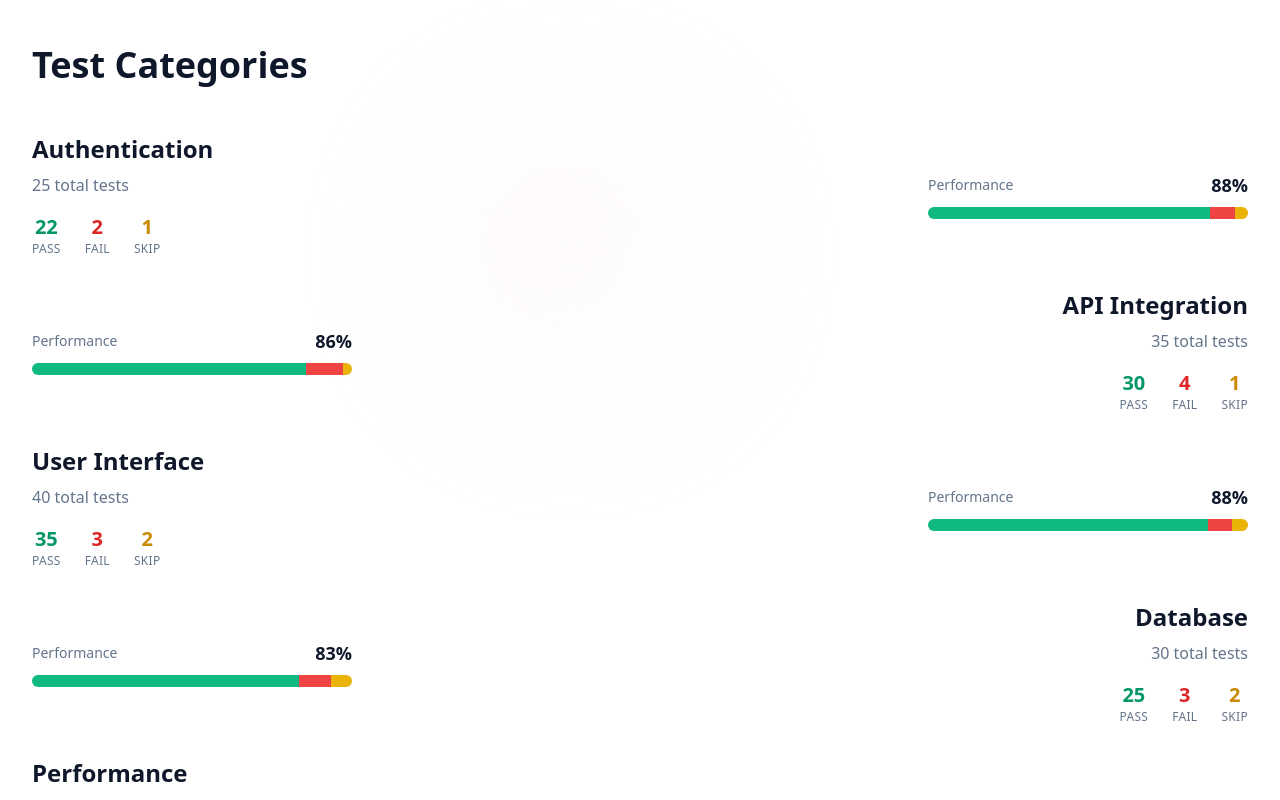
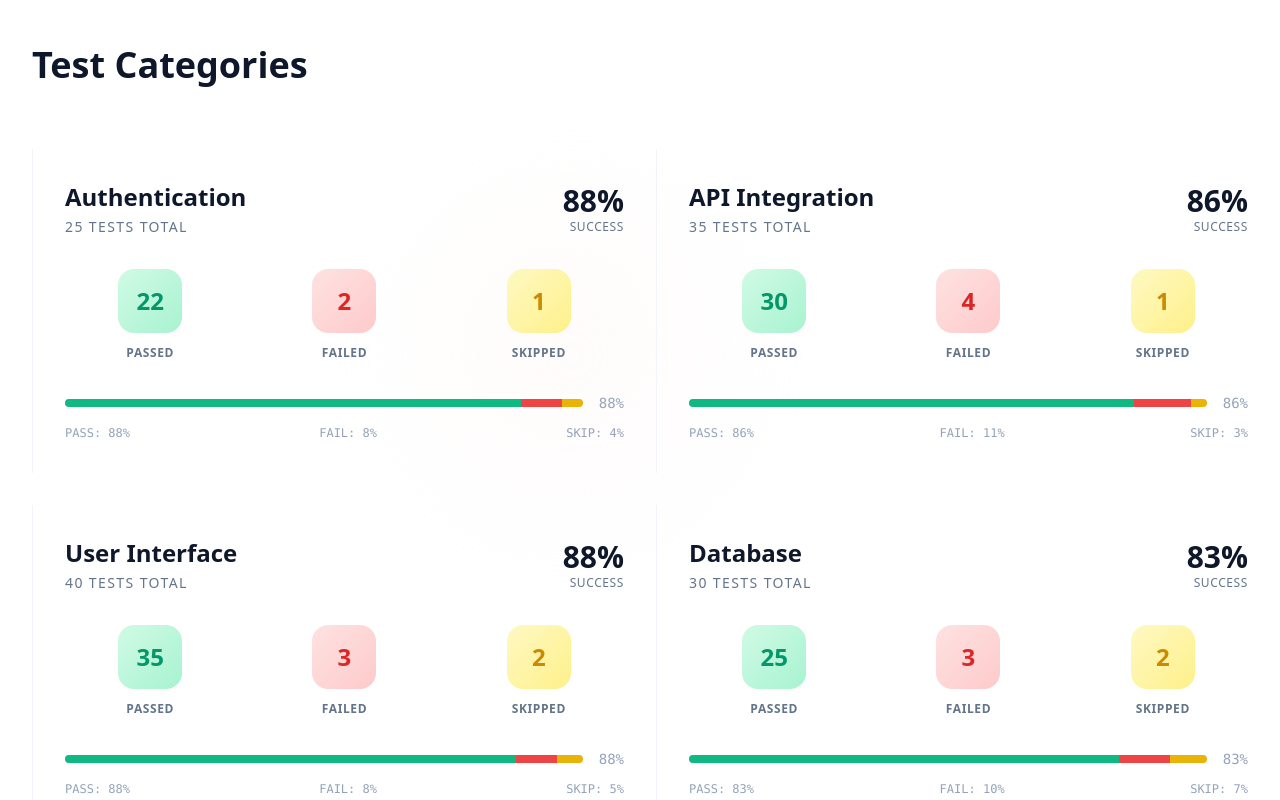
Before and after one commit to Rrrajat/test-case-dashboard-view, a React (Vite) app: page / in a window 1280 px wide. Shown: the part 660-1460 px from the top of the page. Built offline with nearby package versions, Linux system fonts and the light colour scheme.

Commit message:
Update test categories layout
Make the test categories layout cleaner, more modern, and futuristic.

```diff
--- a/src/components/TestDashboard.tsx
+++ b/src/components/TestDashboard.tsx
@@ -221,61 +221,88 @@ const TestDashboard = () => {
           </div>
         </div>
 
-        {/* Organic Category Layout */}
+        {/* Futuristic Category Layout */}
         <div className="mb-24">
-          <h2 className="text-4xl font-black text-slate-900 mb-12">Test Categories</h2>
+          <h2 className="text-4xl font-black text-slate-900 mb-16">Test Categories</h2>
 
-          <div className="space-y-8">
+          <div className="grid grid-cols-1 lg:grid-cols-2 gap-8">
             {categories.map((category, index) => {
               const categoryPassRate = Math.round((category.passed / category.total) * 100);
-              const isEven = index % 2 === 0;
+              const categoryFailRate = Math.round((category.failed / category.total) * 100);
+              const categorySkipRate = Math.round((category.skipped / category.total) * 100);
 
               return (
                 <div
                   key={index}
-                  className={`flex items-center gap-12 ${isEven ? 'flex-row' : 'flex-row-reverse'} group`}
+                  className="group relative overflow-hidden"
                 >
-                  {/* Category Info */}
-                  <div className={`flex-1 ${isEven ? 'text-left' : 'text-right'}`}>
-                    <h3 className="text-2xl font-bold text-slate-900 mb-2">{category.name}</h3>
-                    <div className="text-slate-500 mb-4">{category.total} total tests</div>
+                  {/* Background gradient line */}
+                  <div className="absolute left-0 top-0 bottom-0 w-1 bg-gradient-to-b from-blue-500 via-purple-500 to-pink-500 transform scale-y-0 group-hover:scale-y-100 transition-transform duration-500 origin-top" />
 
-                    <div className={`flex items-center gap-6 ${isEven ? 'justify-start' : 'justify-end'}`}>
-                      <div className="text-center">
-                        <div className="text-xl font-bold text-emerald-600">{category.passed}</div>
-                        <div className="text-xs text-slate-500 uppercase tracking-wide">Pass</div>
+                  <div className="pl-8 py-8 border-l border-slate-100 group-hover:border-transparent transition-all duration-300">
+                    {/* Header */}
+                    <div className="flex items-center justify-between mb-8">
+                      <div>
+                        <h3 className="text-2xl font-bold text-slate-900 mb-1">{category.name}</h3>
+                        <div className="text-slate-500 text-sm font-medium uppercase tracking-widest">{category.total} Tests Total</div>
                       </div>
-                      <div className="text-center">
-                        <div className="text-xl font-bold text-red-600">{category.failed}</div>
-                        <div className="text-xs text-slate-500 uppercase tracking-wide">Fail</div>
-                      </div>
-                      <div className="text-center">
-                        <div className="text-xl font-bold text-yellow-600">{category.skipped}</div>
-                        <div className="text-xs text-slate-500 uppercase tracking-wide">Skip</div>
-                      </div>
+                      <div className="text-right">
+                        <div className="text-3xl font-black text-slate-900">{categoryPassRate}%</div>
+                        <div className="text-xs text-slate-500 uppercase tracking-wider">Success</div>
                       </div>
                     </div>
 
-                  {/* Visual Progress */}
-                  <div className="w-80">
-                    <div className="flex items-center justify-between mb-2">
-                      <span className="text-sm text-slate-500">Performance</span>
-                      <span className="text-lg font-bold text-slate-900">{categoryPassRate}%</span>
+                    {/* Metrics Grid */}
+                    <div className="grid grid-cols-3 gap-6 mb-8">
+                      <div className="text-center group-hover:transform group-hover:scale-105 transition-transform duration-300">
+                        <div className="w-16 h-16 mx-auto mb-3 bg-gradient-to-br from-emerald-100 to-emerald-200 rounded-2xl flex items-center justify-center group-hover:shadow-lg transition-shadow duration-300">
+                          <div className="text-2xl font-black text-emerald-600">{category.passed}</div>
                         </div>
-                    <div className="h-3 bg-slate-100 rounded-full overflow-hidden shadow-inner">
-                      <div className="flex h-full">
+                        <div className="text-xs text-slate-500 font-semibold uppercase tracking-wider">Passed</div>
+                      </div>
+
+                      <div className="text-center group-hover:transform group-hover:scale-105 transition-transform duration-300 delay-75">
+                        <div className="w-16 h-16 mx-auto mb-3 bg-gradient-to-br from-red-100 to-red-200 rounded-2xl flex items-center justify-center group-hover:shadow-lg transition-shadow duration-300">
+                          <div className="text-2xl font-black text-red-600">{category.failed}</div>
+                        </div>
+                        <div className="text-xs text-slate-500 font-semibold uppercase tracking-wider">Failed</div>
+                      </div>
+
+                      <div className="text-center group-hover:transform group-hover:scale-105 transition-transform duration-300 delay-150">
+                        <div className="w-16 h-16 mx-auto mb-3 bg-gradient-to-br from-yellow-100 to-yellow-200 rounded-2xl flex items-center justify-center group-hover:shadow-lg transition-shadow duration-300">
+                          <div className="text-2xl font-black text-yellow-600">{category.skipped}</div>
+                        </div>
+                        <div className="text-xs text-slate-500 font-semibold uppercase tracking-wider">Skipped</div>
+                      </div>
+                    </div>
+
+                    {/* Modern Progress Visualization */}
+                    <div className="space-y-3">
+                      <div className="flex items-center gap-4">
+                        <div className="flex-1 h-2 bg-slate-100 rounded-full overflow-hidden relative">
+                          <div className="absolute inset-0 flex">
                             <div
-                          className="bg-emerald-500 transition-all duration-700"
-                          style={{ width: `${(category.passed / category.total) * 100}%` }}
+                              className="bg-emerald-500 h-full transition-all duration-1000 ease-out"
+                              style={{ width: `${categoryPassRate}%` }}
                             />
                             <div
-                          className="bg-red-500 transition-all duration-700"
-                          style={{ width: `${(category.failed / category.total) * 100}%` }}
+                              className="bg-red-500 h-full transition-all duration-1000 ease-out"
+                              style={{ width: `${categoryFailRate}%` }}
                             />
                             <div
-                          className="bg-yellow-500 transition-all duration-700"
-                          style={{ width: `${(category.skipped / category.total) * 100}%` }}
+                              className="bg-yellow-500 h-full transition-all duration-1000 ease-out"
+                              style={{ width: `${categorySkipRate}%` }}
                             />
+                          </div>
+                        </div>
+                        <div className="text-sm font-mono text-slate-400">{categoryPassRate}%</div>
+                      </div>
+
+                      {/* Detailed breakdown */}
+                      <div className="flex items-center justify-between text-xs text-slate-400 font-mono">
+                        <span>PASS: {categoryPassRate}%</span>
+                        <span>FAIL: {categoryFailRate}%</span>
+                        <span>SKIP: {categorySkipRate}%</span>
                       </div>
                     </div>
                   </div>
```
Lines whose indentation alone changed are shown as unchanged.
